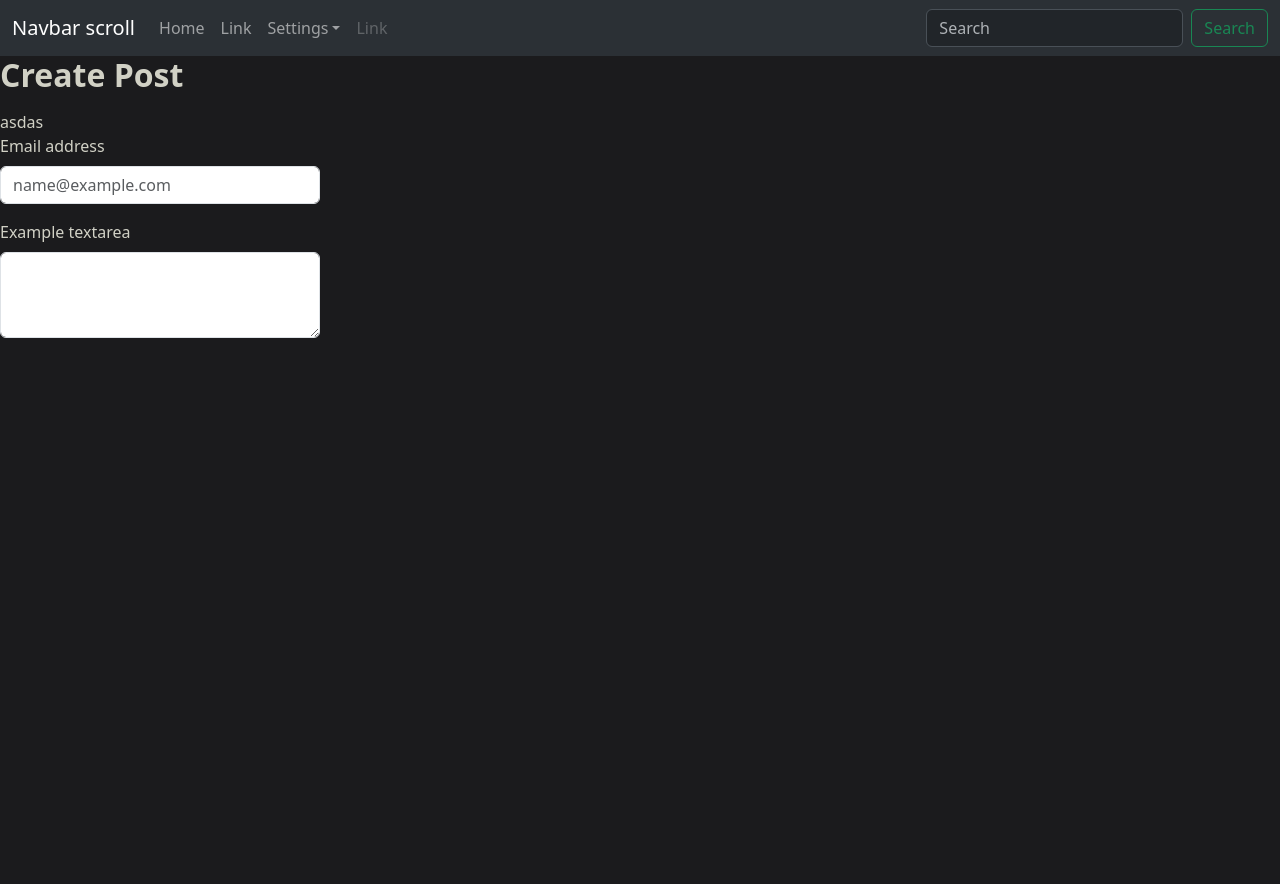
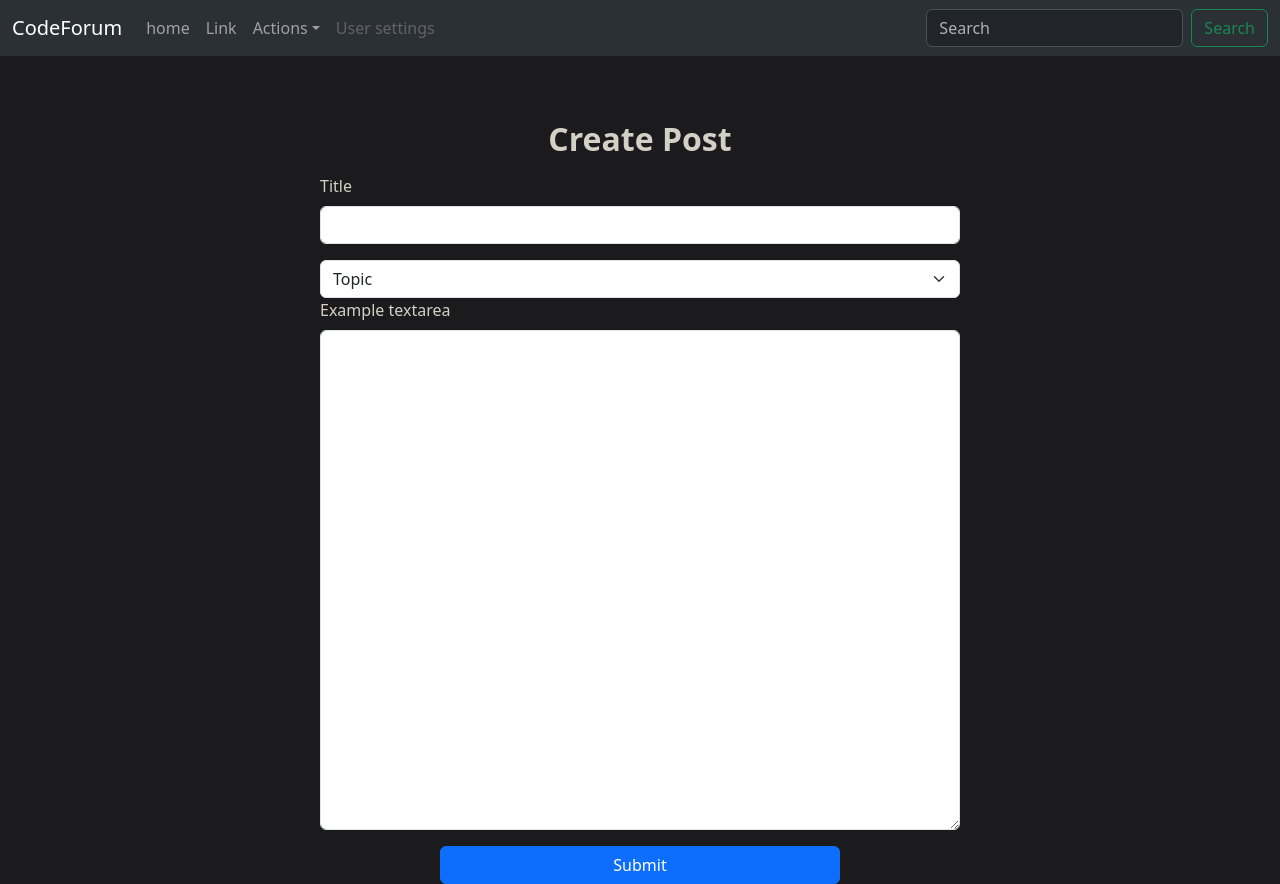
Before and after one commit to sheilabarnagot/Grupprojektet, a React (Vite) app in the folder frontend/: page /createpost in a window 1280 px wide. Before the commit the page ends 800 px from the top, so only its background shows below. Built offline with nearby package versions, Linux system fonts and the light colour scheme.

Commit message:
Post comment form

```diff
--- a/frontend/src/Nav_bar.tsx
+++ b/frontend/src/Nav_bar.tsx
@@ -5,6 +5,7 @@ import NavDropdown from "react-bootstrap/NavDropdown";
 import Form from "react-bootstrap/Form";
 import Button from "react-bootstrap/Button";
 import { useState } from "react";
+import { NavLink } from "react-router-dom";
 
 export const Nav_bar = () => {
   const [darkMode, setDarkMode] = useState("dark");
@@ -24,7 +25,9 @@ export const Nav_bar = () => {
           className="bg-body-tertiary w-100"
         >
           <Container id="navbar-Nav_bar" fluid>
-            <Navbar.Brand href="#">Navbar scroll</Navbar.Brand>
+            <Navbar.Brand href="#">
+              <NavLink to="/">CodeForum</NavLink>
+            </Navbar.Brand>
             <Navbar.Toggle aria-controls="navbarScroll" />
 
             <Navbar.Collapse id="navbarScroll">
@@ -33,11 +36,23 @@ export const Nav_bar = () => {
                 style={{ maxHeight: "100px" }}
                 navbarScroll
               >
-                <Nav.Link href="#action1">Home</Nav.Link>
+                <Nav.Link href="#action1">
+                  <NavLink to="/">home</NavLink>
+                </Nav.Link>
                 <Nav.Link href="#action2">Link</Nav.Link>
-                <NavDropdown title="Settings" id="navbarScrollingDropdown">
-                  <NavDropdown.Item href="#action3">User</NavDropdown.Item>
-                  <NavDropdown.Item href="#action4">Post</NavDropdown.Item>
+                <NavDropdown title="Actions" id="navbarScrollingDropdown">
+                  <NavDropdown.Item href="#action4">
+                    <NavLink to="/createpost">
+                      <NavDropdown.Item />
+                      Create post
+                    </NavLink>
+                  </NavDropdown.Item>
+                  <NavDropdown.Item href="#action3">
+                    My created posts
+                  </NavDropdown.Item>
+                  <NavDropdown.Item href="#action3">
+                    My comments
+                  </NavDropdown.Item>
                   <NavDropdown.Divider />
                   <NavDropdown.Item href="#action5">
                     <Button onClick={toggleDarkMode} variant="outline-primary">
@@ -46,7 +61,7 @@ export const Nav_bar = () => {
                   </NavDropdown.Item>
                 </NavDropdown>
                 <Nav.Link href="#" disabled>
-                  Link
+                  User settings
                 </Nav.Link>
               </Nav>
               <Form className="d-flex">
--- a/frontend/src/Posts/CreatePost.tsx
+++ b/frontend/src/Posts/CreatePost.tsx
@@ -1,22 +1,41 @@
 import Form from "react-bootstrap/Form";
+import Button from "react-bootstrap/Button";
 
 export const CreatePost = () => {
+  const handleSubmit = (e: any) => {
+    e.preventDefault();
+    console.log(e.target);
+  };
+
   return (
     <>
-      <div className="grid">
-        <h1 className="">Create Post</h1>
-        <div>asdas</div>
+      <div className="flex flex-col justify-center items-center">
+        <h1 className="mt-16">Create Post</h1>
+        <Form onSubmit={handleSubmit} className="w-50">
+          <Form.Group className="mb-3" controlId="exampleForm.ControlInput1">
+            <Form.Label>Title</Form.Label>
+            <Form.Control type="tesxt" placeholder="" />
+          </Form.Group>
+          <Form.Select aria-label="Default select example">
+            <option>Topic</option>
+            <option value="programming">Programming</option>
+            <option value="Lifestyle">Lifestyle</option>
+            <option value="Computers">Computers</option>
+          </Form.Select>
+          <Form.Group className="mb-3" controlId="exampleForm.ControlTextarea1">
+            <Form.Label>Example textarea</Form.Label>
+            <Form.Control style={{ height: "500px" }} as="textarea" rows={3} />
+          </Form.Group>
+          <div className="flex justify-center">
+            <Button
+              style={{ width: 400 }}
+              as="input"
+              type="submit"
+              value="Submit"
+            />
+          </div>
+        </Form>
       </div>
-      <Form className="w-25">
-        <Form.Group className="mb-3" controlId="exampleForm.ControlInput1">
-          <Form.Label>Email address</Form.Label>
-          <Form.Control type="email" placeholder="name@example.com" />
-        </Form.Group>
-        <Form.Group className="mb-3" controlId="exampleForm.ControlTextarea1">
-          <Form.Label>Example textarea</Form.Label>
-          <Form.Control as="textarea" rows={3} />
-        </Form.Group>
-      </Form>
     </>
   );
 };
```
